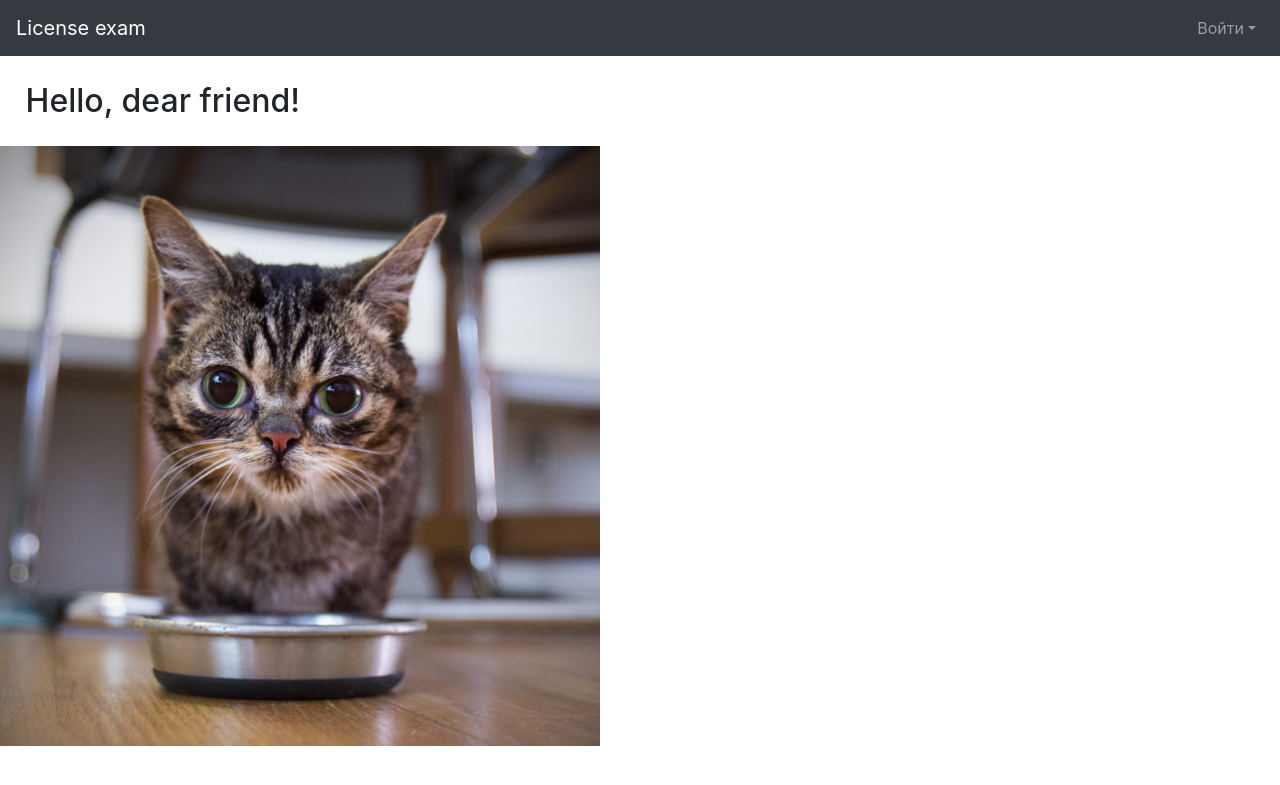
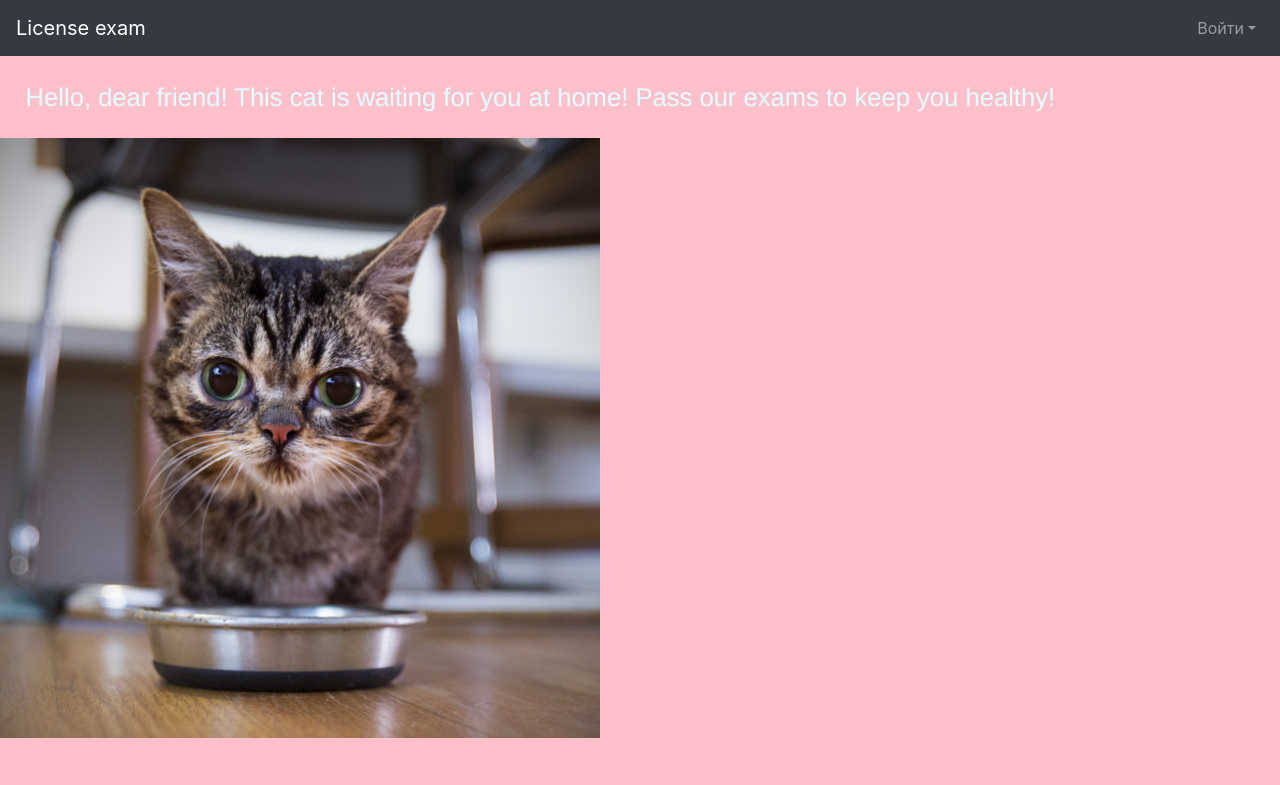
Before and after one commit to school-letovo/licenseexam_web, a Django app: page / in a window 1280 px wide. Shown: the top 785 px of the page. Run offline with Django 3.2, Linux system fonts and the light colour scheme; some libraries are stand-ins or nearby versions.

Commit message:
changed h2 and background color

```diff
--- a/templates/index.html
+++ b/templates/index.html
@@ -1,9 +1,18 @@
 {%  extends "base.html" %}
 {%  block content %}
 {% load static %}
-<body>
+<title>Hello, driver!</title>
+<style>
+    H2{
+    font-size: 2vw;
+    font-family: Helvetica;
+    color: #E0FFFF;
+    }
+
+</style>
+<body style="background-color: #FFC0CB;">
 <div style="margin: 2%;">
-    <h2>Hello, dear friend!  </h2>
+    <h2>Hello, dear friend! This cat is waiting for you at home! Pass our exams to keep you healthy! </h2>
 </div>
 <img src="{% static "pictures/lilbub.jpg" %}" alt="Lilbub">
 </body>
```
